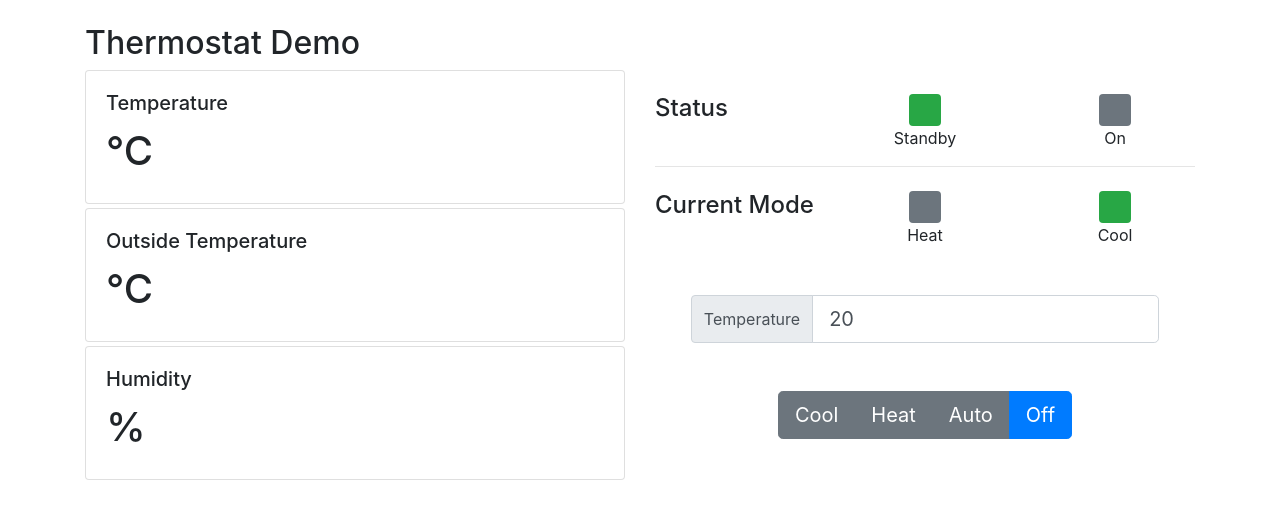
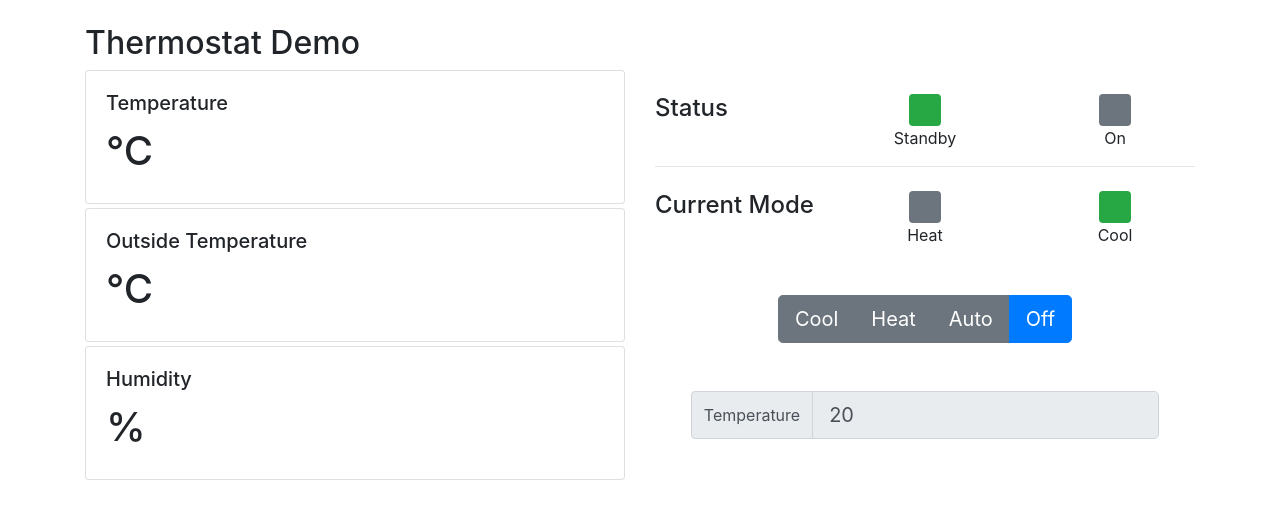
Before and after one commit to Zer0-/parity_challenge, a React (Create React App) app: page / in a window 1280 px wide. Shown: the top 516 px of the page. Built offline with nearby package versions, Linux system fonts and the light colour scheme; no server answers.

Commit message:
minor ui changes

```diff
--- a/src/App.js
+++ b/src/App.js
@@ -70,8 +70,8 @@ function App() {
                         values={MODE_VALUES}
                         opStateToOption={getModeValueIdx}
                     />
+                    <ModeSwitch/>
                     <SetTemperature/>
-                    <ModeSwitch/>
                 </Col>
             </Row>
         </Container>
--- a/src/components/ModeSwitch.js
+++ b/src/components/ModeSwitch.js
@@ -24,8 +24,8 @@ const buttonInfo = {
 
 function ModeSwitch(props) {
     return (
-        <Row className="justify-content-md-center mt-4 mb-4">
-            <Col md="auto">
+        <Row className="justify-content-md-center mt-4">
+            <Col md="auto" className="mb-4 mt-4">
                 <ButtonGroup size="lg">
                     {
                         Object.entries(buttonInfo).map(([mode, txt]) => {
--- a/src/components/SetTemperature.js
+++ b/src/components/SetTemperature.js
@@ -7,6 +7,7 @@ import {
     InputGroup,
     FormControl
 } from 'react-bootstrap';
+import { MODE_AUTO } from '../redux/reducers/thermostat';
 
 const min_allowed_temp = 0;
 const max_allowed_temp = 40;
@@ -24,8 +25,8 @@ function validateTemp(callback, new_temp) {
 
 function SetTemperature(props) {
     return (
-        <Row className="justify-content-md-center mt-4">
-            <Col md="auto" className="mb-4 mt-4 setTemp">
+        <Row className="justify-content-md-center mt-4 mb-4">
+            <Col md="auto" className="setTemp">
                 <InputGroup>
                     <InputGroup.Prepend>
                         <InputGroup.Text>Temperature</InputGroup.Text>
@@ -37,6 +38,7 @@ function SetTemperature(props) {
                         size="lg"
                         min="0"
                         step={step}
+                        disabled={props.isDisabled}
                     />
                 </InputGroup>
             </Col>
@@ -45,6 +47,9 @@ function SetTemperature(props) {
 }
 
 export default connect(
-    store => ({ currentTemp: store.user_set_temperature }),
+    store => ({
+        currentTemp: store.user_set_temperature,
+        isDisabled: store.user_set_mode !== MODE_AUTO
+    }),
     { setTemp }
 )(SetTemperature);
```
